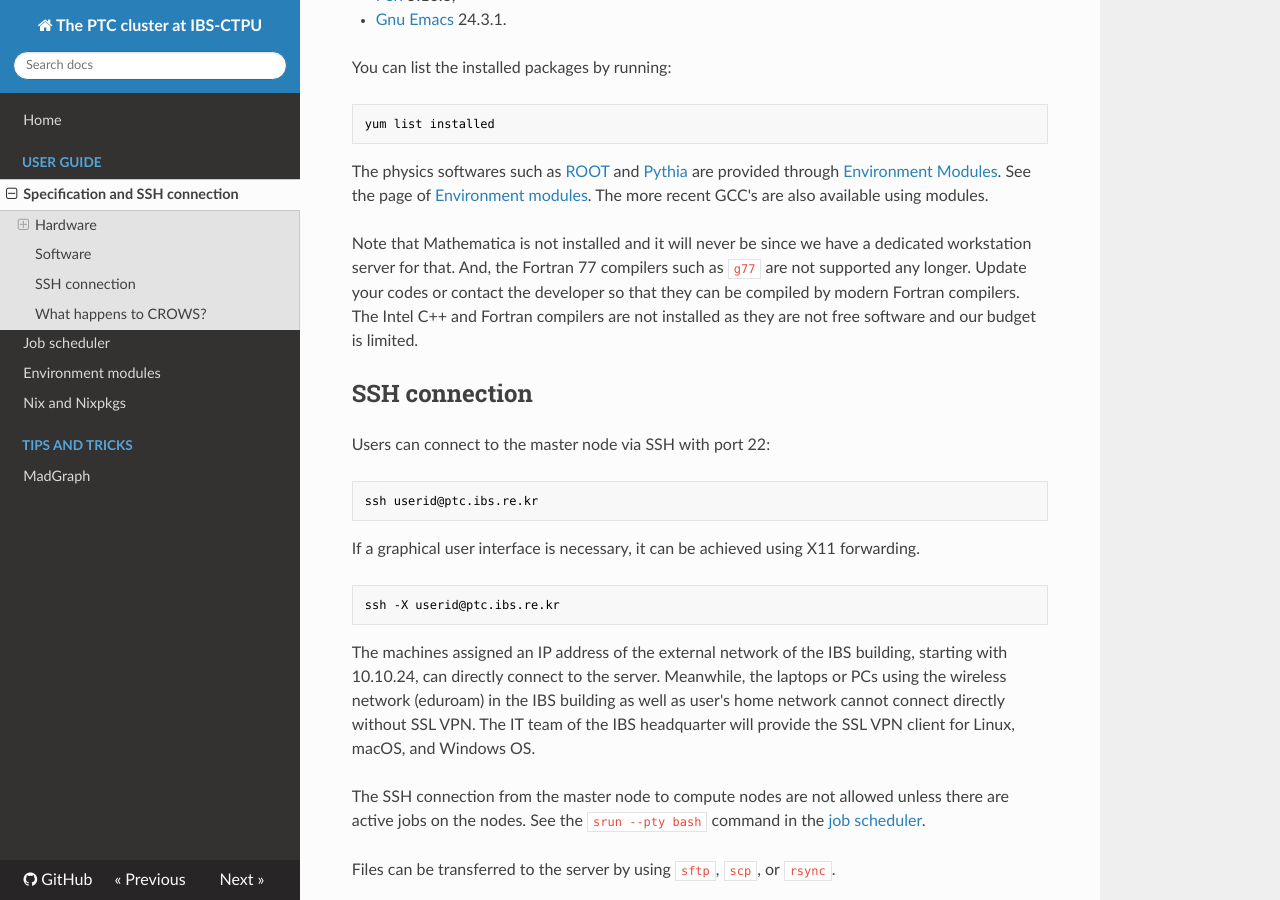
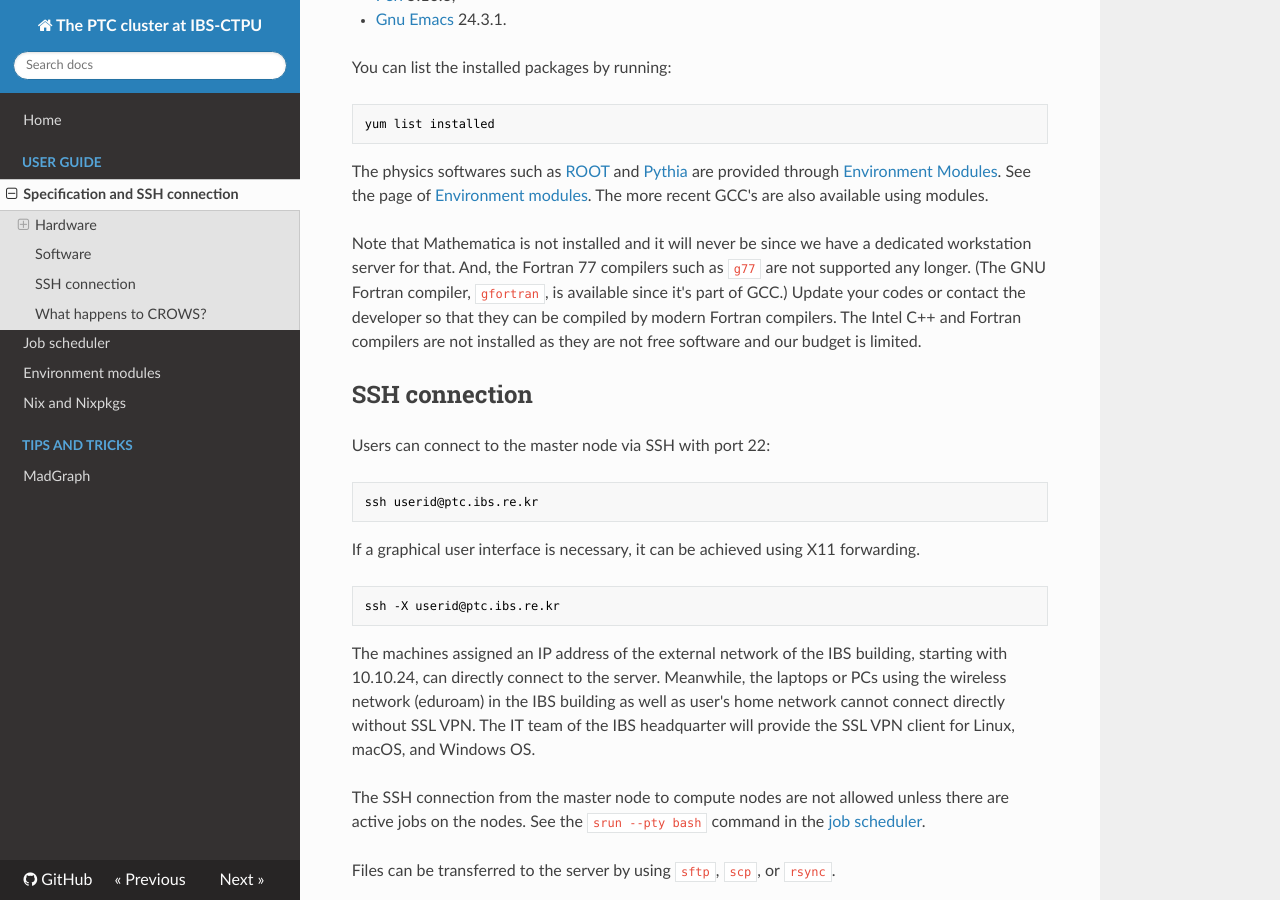
Before and after one commit to cbpark/ptc-cluster, an MkDocs documentation site: the page built from docs/specification.md, in a window 1280 px wide and 900 px high, scrolled down 1545 px. Built offline with MkDocs 1.6.1, drawn with Linux system fonts in a browser that asks for light colours; nearby versions of some CDN libraries; old or Windows-style settings are respelled for this version of MkDocs.

Commit message:
Add a sentence about the fortran compiler

```diff
--- a/docs/specification.md
+++ b/docs/specification.md
@@ -46,7 +46,7 @@ yum list installed
 
 The physics softwares such as [ROOT](http://root.cern.ch/) and [Pythia](http://home.thep.lu.se/Pythia/) are provided through [Environment Modules](http://modules.sourceforge.net/). See the page of [Environment modules](modules.md). The more recent GCC's are also available using modules.
 
-Note that Mathematica is not installed and it will never be since we have a dedicated workstation server for that. And, the Fortran 77 compilers such as `g77` are not supported any longer. Update your codes or contact the developer so that they can be compiled by modern Fortran compilers. The Intel C++ and Fortran compilers are not installed as they are not free software and our budget is limited.
+Note that Mathematica is not installed and it will never be since we have a dedicated workstation server for that. And, the Fortran 77 compilers such as `g77` are not supported any longer. (The GNU Fortran compiler, `gfortran`, is available since it's part of GCC.) Update your codes or contact the developer so that they can be compiled by modern Fortran compilers. The Intel C++ and Fortran compilers are not installed as they are not free software and our budget is limited.
 
 ## SSH connection
 
```
